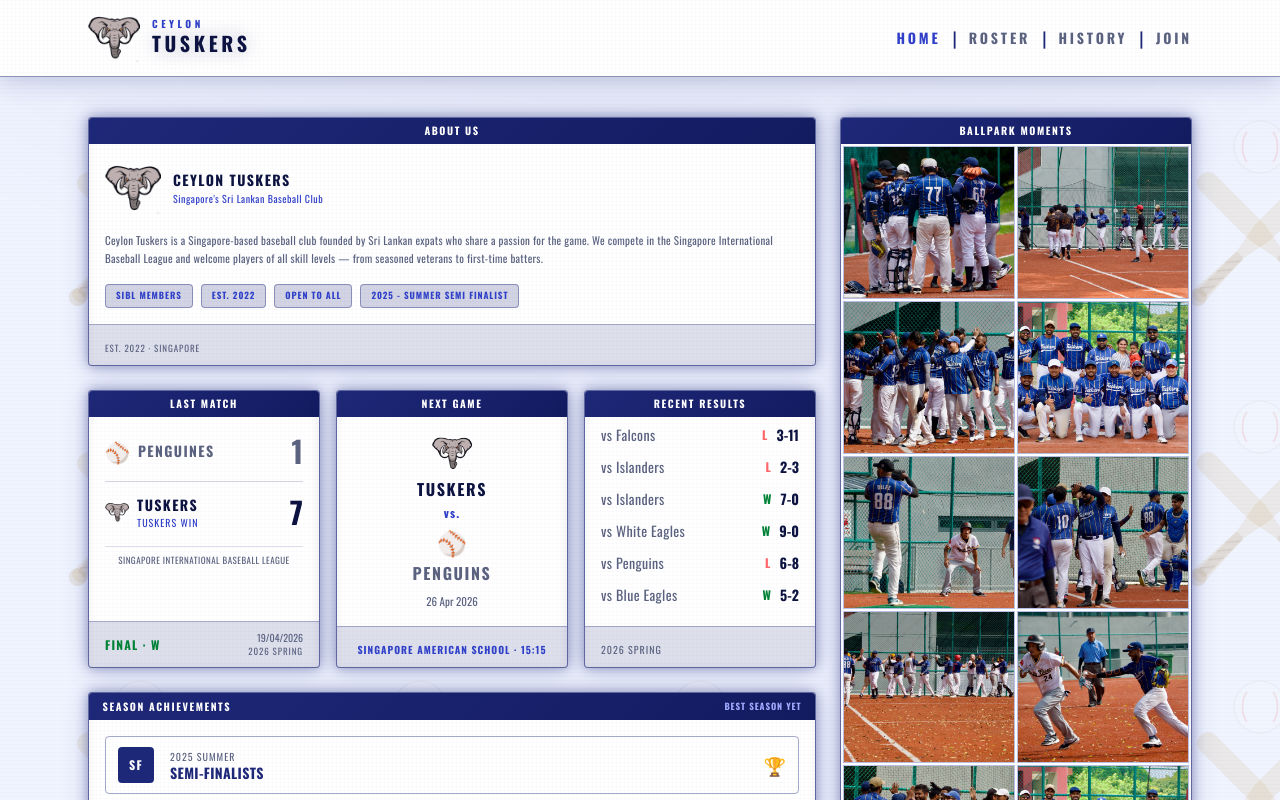
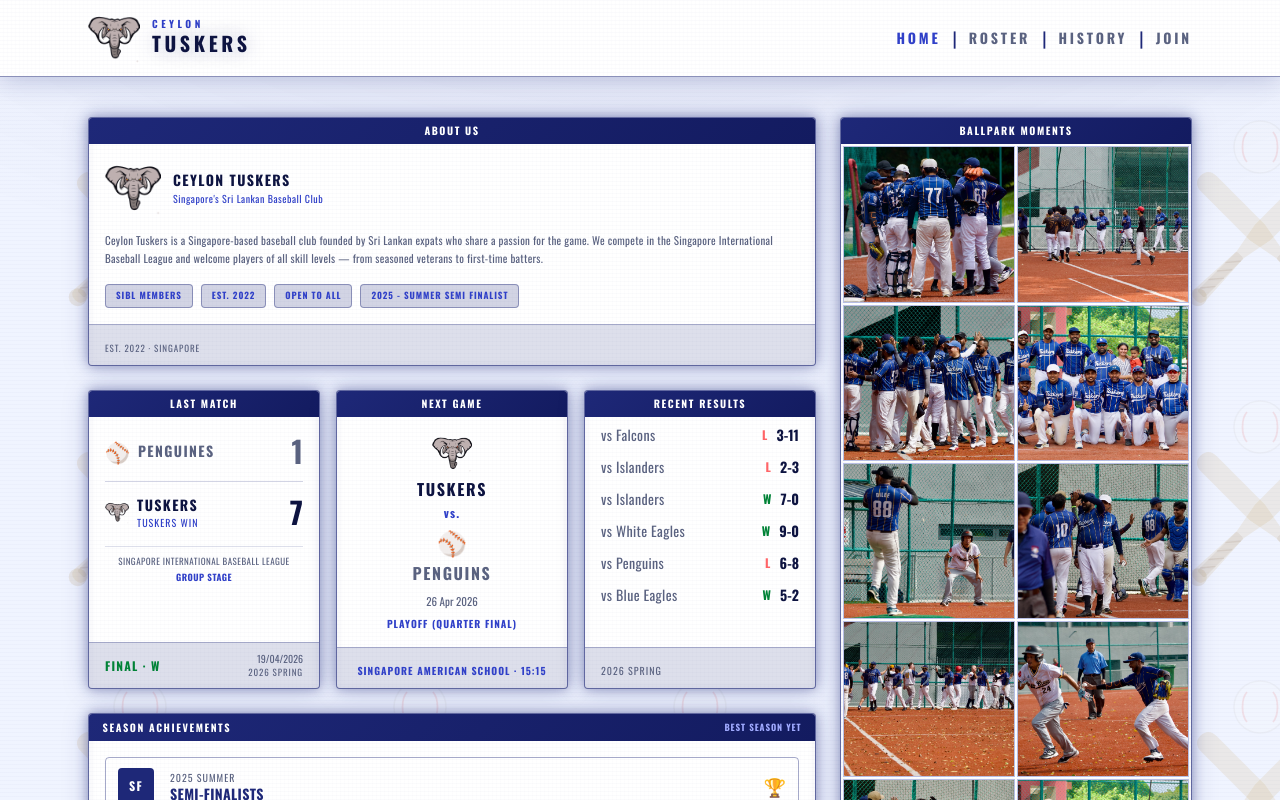
Before and after one commit to ambarox/tuskers-web, a Next.js app: page / in a window 1280 px wide. Shown: the top 800 px of the page. Built offline with nearby package versions, Linux system fonts and the light colour scheme.

Commit message:
Add match type display across game cards and update team data with match type details

```diff
--- a/src/app/history/page.tsx
+++ b/src/app/history/page.tsx
@@ -57,6 +57,9 @@ export default function HistoryPage() {
                     {new Date(s.date).toLocaleDateString("en-SG", { day: "numeric", month: "short", year: "numeric" })}
                     {" · "}{s.venue}
                   </p>
+                  <p className="text-[10px] text-[#3040c8] tracking-wider font-bold uppercase mt-0.5">
+                    {s.matchType}
+                  </p>
                 </div>
               </div>
               <div className="text-right">
@@ -84,6 +87,9 @@ export default function HistoryPage() {
                   {new Date(g.date).toLocaleDateString("en-SG", { day: "numeric", month: "short", year: "numeric" })}
                   {" · "}{g.venue}
                 </p>
+                <p className="text-[10px] text-[#3040c8] font-bold tracking-wider uppercase mt-0.5">
+                  {g.matchType}
+                </p>
               </div>
               <span className="text-xs text-[#3040c8] font-bold tracking-widest">{g.time}</span>
             </div>
--- a/src/components/LastMatchCard.tsx
+++ b/src/components/LastMatchCard.tsx
@@ -8,6 +8,7 @@ type Match = {
   opp: number;
   date: string;
   venue: string;
+  matchType: string;
   isWin: boolean;
 };
 
@@ -55,9 +56,12 @@ export default function LastMatchCard({ match, season }: { match: Match; season:
         </div>
 
         {/* Tournament */}
-        <div className="mt-1 pt-2 border-t border-[#1e2878]/15">
-          <p className="text-[9px] text-[#5a6280] tracking-wider text-center uppercase leading-tight">
+        <div className="mt-1 pt-2 border-t border-[#1e2878]/15 flex flex-col items-center gap-0.5">
+          <p className="text-[9px] text-[#5a6280] tracking-wider text-center uppercase">
             Singapore International Baseball League
+          </p>
+          <p className="text-[9px] text-[#3040c8] tracking-wider text-center uppercase font-bold">
+            {match.matchType}
           </p>
         </div>
       </div>
--- a/src/components/NextGameCard.tsx
+++ b/src/components/NextGameCard.tsx
@@ -7,6 +7,7 @@ type Game = {
   date: string;
   venue: string;
   time: string;
+  matchType: string;
 };
 
 export default function NextGameCard({ game }: { game: Game }) {
@@ -29,6 +30,9 @@ export default function NextGameCard({ game }: { game: Game }) {
           <p className="text-[11px] text-[#5a6280] mt-1">
             {new Date(game.date).toLocaleDateString("en-SG", { day: "numeric", month: "short", year: "numeric" })}
           </p>
+          <p className="text-[10px] text-[#3040c8] font-bold tracking-widest uppercase mt-0.5">
+            {game.matchType}
+          </p>
         </div>
       </div>
 
--- a/src/data/team.json
+++ b/src/data/team.json
@@ -8,6 +8,7 @@
       "opp": 1,
       "date": "2026-04-19",
       "venue": "Singapore American School",
+      "matchType": "Group Stage",
       "isWin": true
     },
     {
@@ -17,6 +18,7 @@
       "opp": 11,
       "date": "2026-03-15",
       "venue": "Singapore American School",
+      "matchType": "Group Stage",
       "isWin": false
     },
     {
@@ -26,6 +28,7 @@
       "opp": 3,
       "date": "2026-03-07",
       "venue": "Bedok Sports Complex",
+      "matchType": "Group Stage",
       "isWin": false
     },
     {
@@ -35,6 +38,7 @@
       "opp": 0,
       "date": "2026-03-01",
       "venue": "Singapore American School",
+      "matchType": "Group Stage",
       "isWin": true
     },
     {
@@ -44,6 +48,7 @@
       "opp": 0,
       "date": "2026-02-22",
       "venue": "Singapore American School",
+      "matchType": "Group Stage",
       "isWin": true
     },
     {
@@ -53,6 +58,7 @@
       "opp": 8,
       "date": "2026-02-08",
       "venue": "Singapore American School",
+      "matchType": "Group Stage",
       "isWin": false
     },
     {
@@ -62,6 +68,7 @@
       "opp": 2,
       "date": "2026-02-01",
       "venue": "Singapore American School",
+      "matchType": "Group Stage",
       "isWin": true
     },
     {
@@ -71,6 +78,7 @@
       "opp": 13,
       "date": "2026-01-25",
       "venue": "Singapore American School",
+      "matchType": "Group Stage",
       "isWin": false
     },
     {
@@ -80,6 +88,7 @@
       "opp": 8,
       "date": "2026-01-18",
       "venue": "Singapore American School",
+      "matchType": "Group Stage",
       "isWin": false
     }
   ],
@@ -224,7 +233,8 @@
       "opponent": "Penguins",
       "date": "2026-04-26",
       "venue": "Singapore American School",
-      "time": "15:15"
+      "time": "15:15",
+      "matchType": "Playoff (Quarter Final)"
     }
   ],
   "contact": {
```
